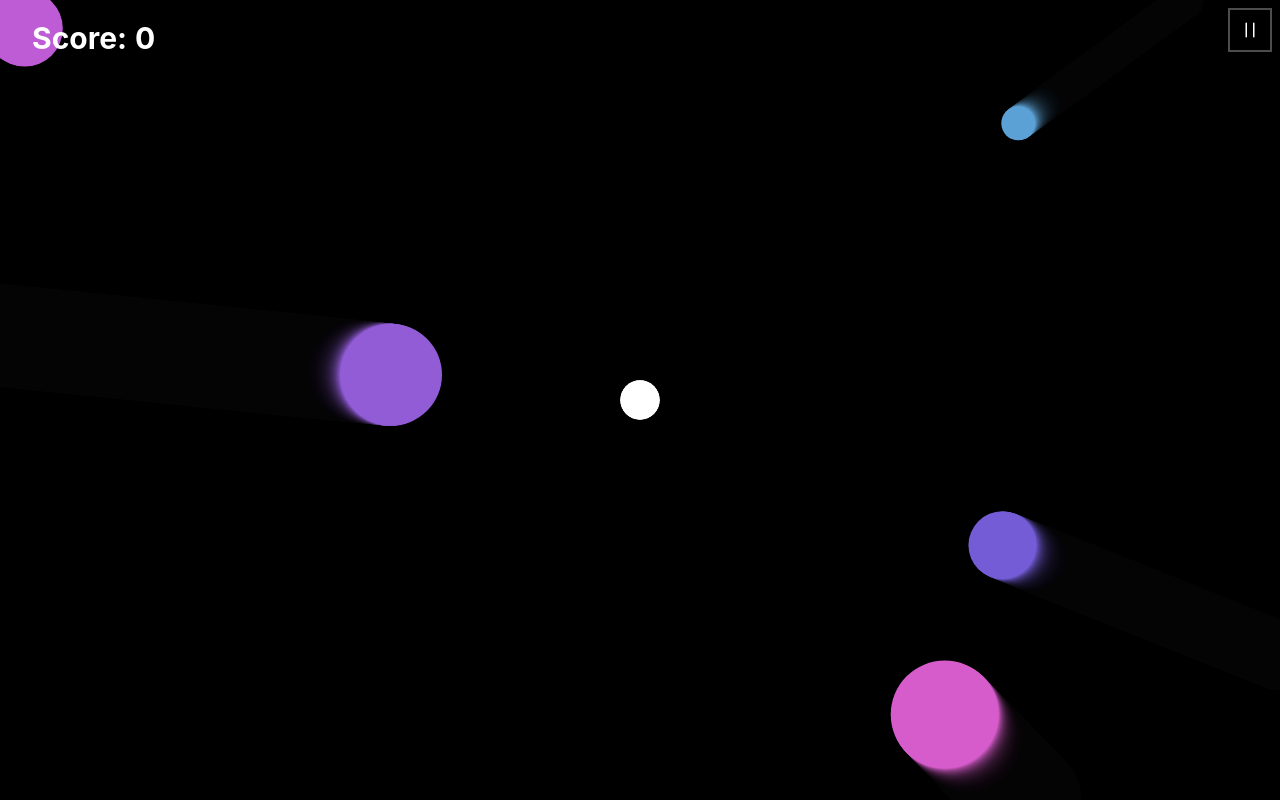
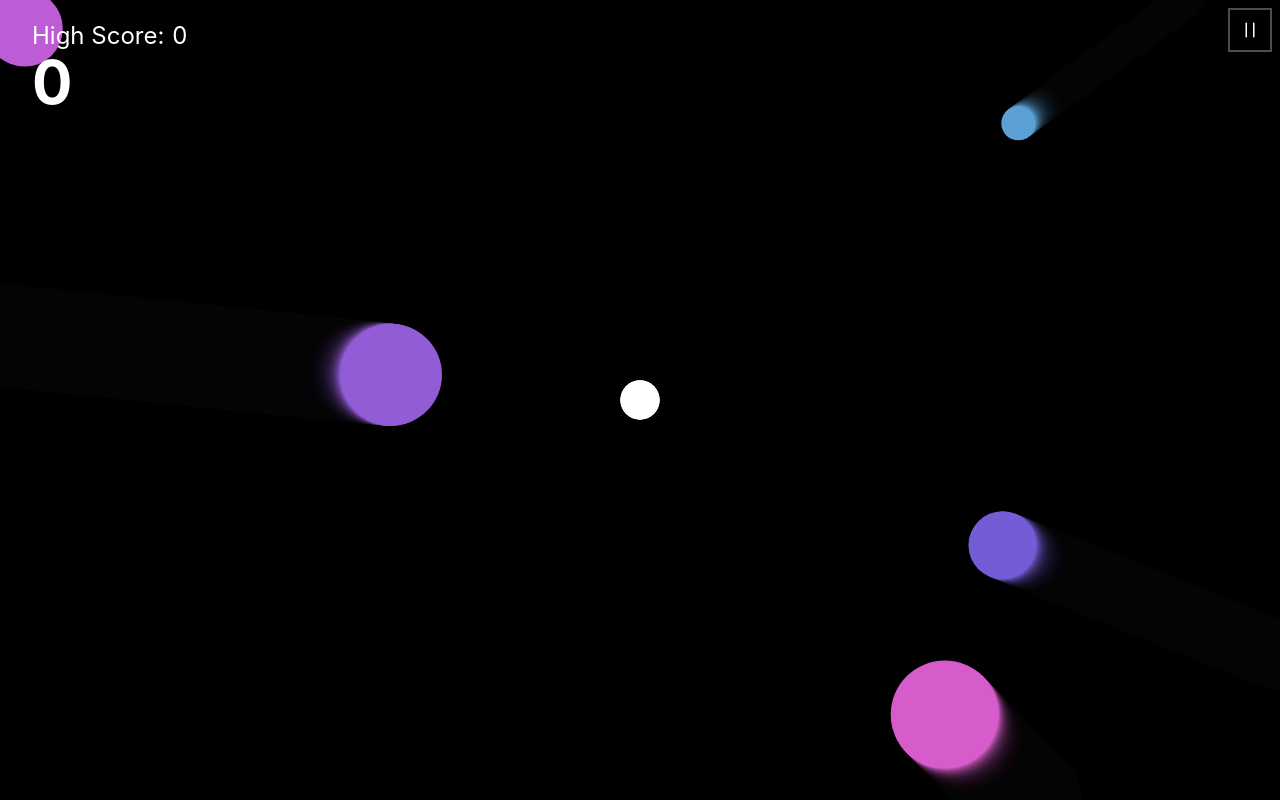
Before and after one commit to hitzhuang/my-paint-splasher, a React (Create React App) app: page / in a window 1280 px wide. Built offline with nearby package versions, Linux system fonts and the light colour scheme.

Commit message:
added record of high score.

```diff
--- a/src/components/ShooterGame.tsx
+++ b/src/components/ShooterGame.tsx
@@ -7,9 +7,7 @@ import UIGameOver from './UIGameOver';
 import UIGamePauseButton from './UIGamePauseButton';
 
 const ShooterGame = () => {
-  const updateStatus = (status: string, value: any) => {
-    if (status === 'score') setScore((prev) => prev + value);
-    else {
+  const updateStatus = (status: string) => {
     setStatus(status);
     switch (status) {
       case 'game_over':
@@ -17,20 +15,17 @@ const ShooterGame = () => {
         break;
       case 'restart':
         game.start();
-          setScore(0);
         break;
       case 'paused':
         game.pause();
         break;
       case 'continue':
-          game.start();
+        game.continue();
         break;
     }
     setGame(game);
-    }
   };
   const [status, setStatus] = useState('');
-  const [score, setScore] = useState(0);
   const [game, setGame] = useState<GameController>(
     new GameController(updateStatus)
   );
@@ -52,13 +47,13 @@ const ShooterGame = () => {
   return (
     <GameContent>
       <Canvas game={game} />
-      <UIScore score={score} />
       <UIGamePauseButton
         onClick={(paused) =>
           paused ? game.updateStatus('paused') : game.updateStatus('continue')
         }
       />
       {renderMenuPopup()}
+      <UIScore score={game?.score} highScore={game?.highScore} />
     </GameContent>
   );
 };
--- a/src/components/UIScore.tsx
+++ b/src/components/UIScore.tsx
@@ -1,12 +1,21 @@
 interface UIScoreProps {
   score: number;
+  highScore: number;
 }
 
-const UIScore = ({ score }: UIScoreProps) => (
-  <div className="absolute left-8 top-5 text-white text-3xl font-bold select-none">
-    <span className="mr-2">Score:</span>
-    <span>{score.toLocaleString()}</span>
-  </div>
-);
+const UIScore = ({ score = 0, highScore = 0 }: UIScoreProps) => {
+  return (
+    <div
+      className={`absolute left-8 top-5 text-white
+      flex flex-col justify-items-start select-none`}
+    >
+      <div className="text-2xl">
+        <span className="mr-2">High Score:</span>
+        <span>{highScore.toLocaleString()}</span>
+      </div>
+      <div className="text-6xl font-bold">{score.toLocaleString()}</div>
+    </div>
+  );
+};
 
 export default UIScore;
--- a/src/game/GameController.ts
+++ b/src/game/GameController.ts
@@ -5,17 +5,21 @@ import Enemy from './Enemy';
 import Particle from './Particle';
 import Projectile from './Projectile';
 
+const GAME_HIGH_SCORE = 'shooter-game-highscore';
+
 class GameController {
   player: Player;
+  score!: number;
+  highScore!: number;
   projectiles!: Array<Projectile>;
   particles!: Array<Particle>;
   enemies!: Array<Enemy>;
   enemyInterval!: any;
   gameOver!: boolean;
-  updateStatus: (status: string, value?: any) => void;
+  updateStatus: (status: string) => void;
   fireEventListener: any;
 
-  constructor(updateStatus: (status: string, value?: any) => void) {
+  constructor(updateStatus: (status: string) => void) {
     this.player = new Player(20, '#ffffff', 10, 100);
     this.reset();
     this.updateStatus = updateStatus;
@@ -23,12 +27,19 @@ class GameController {
   }
 
   reset() {
+    this.highScore = parseInt(localStorage.getItem(GAME_HIGH_SCORE) ?? '0');
     this.projectiles = [];
     this.enemies = [];
     this.particles = [];
   }
 
   start() {
+    this.score = 0;
+    this.reset();
+    this.continue();
+  }
+
+  continue() {
     this.fireEventListener = this.fire.bind(this);
     window.addEventListener('click', this.fireEventListener, true);
     this.enemyInterval = this.spawnEnemies();
@@ -43,6 +54,9 @@ class GameController {
   }
 
   shutdown() {
+    if (this.highScore < this.score) {
+      localStorage.setItem(GAME_HIGH_SCORE, this.score.toString());
+    }
     this.pause();
     this.reset();
   }
@@ -55,24 +69,25 @@ class GameController {
       ctx.fillStyle = 'rgba(0,0,0,0.1)';
       ctx.fillRect(0, 0, ctx.canvas.width, ctx.canvas.height);
       this.player.update(props);
-      this.projectiles.forEach((p: Projectile, index: number) => {
-        if (p.toRemove) this.projectiles.splice(index, 1);
-        else p.update(props);
+      this.projectiles.forEach((projectile: Projectile, index: number) => {
+        if (projectile.toRemove) this.projectiles.splice(index, 1);
+        else projectile.update(props);
       });
-      this.enemies.forEach((e: Enemy, index: number) => {
-        if (e.isPlayerHit()) this.updateStatus('game_over');
+      this.enemies.forEach((enemy: Enemy, index: number) => {
+        if (enemy.isPlayerHit()) this.updateStatus('game_over');
         this.particles = [
           ...this.particles,
-          ...e.updateDamaged(this.projectiles, (score) =>
-            this.updateStatus('score', score)
-          ),
+          ...enemy.updateDamaged(this.projectiles, (score) => {
+            this.score += score;
+            this.updateStatus(this.score.toString());
+          }),
         ];
-        if (e.toRemove) this.enemies.splice(index, 1);
-        else e.update(props);
+        if (enemy.toRemove) this.enemies.splice(index, 1);
+        else enemy.update(props);
       });
-      this.particles.forEach((p: Particle, index: number) => {
-        if (p.toRemove) this.particles.splice(index, 1);
-        else p.update(props);
+      this.particles.forEach((particle: Particle, index: number) => {
+        if (particle.toRemove) this.particles.splice(index, 1);
+        else particle.update(props);
       });
     }
   }
```
Lines whose indentation alone changed are shown as unchanged.
